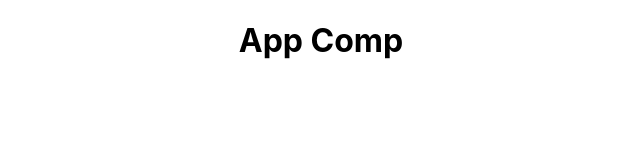
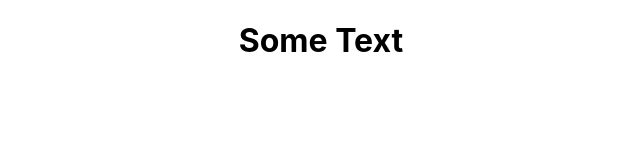
Before and after one commit to 7bel6/b-blog, a JavaScript app: page / in a window 1280 px wide. Shown: the top 160 px of the page, without its empty margins (319-959 px from the left). Built offline with nearby package versions, Linux system fonts and the light colour scheme; the HTML template or start-up script is replaced by a standard one.

Commit message:
Creating Navbar File

```diff
--- a/src/App.js
+++ b/src/App.js
@@ -1,11 +1,14 @@
-import logo from './logo.svg';
 import './App.css';
 
 function App() {
+  // we can write any valid javasript here before the return function
+  const title = "Some Text";
+  // ps: we can't use daynimc values inisde react jsx like objects or boolean values
+
   return (
     <div className="App">
       <div className="content">
-        <h1>App Comp</h1>
+        <h1>{ title }</h1>
       </div>
     </div>
   );
```
Also changed, not shown: src/Navbar.js (added).
